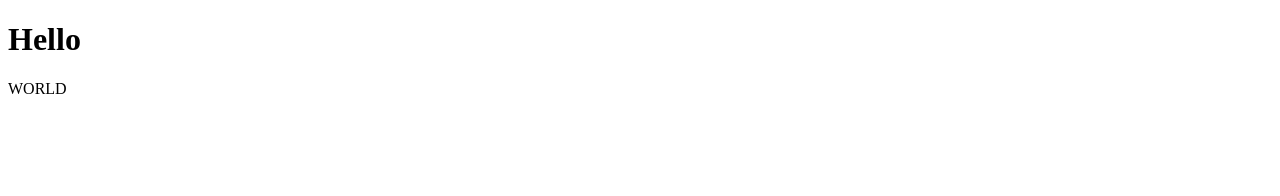
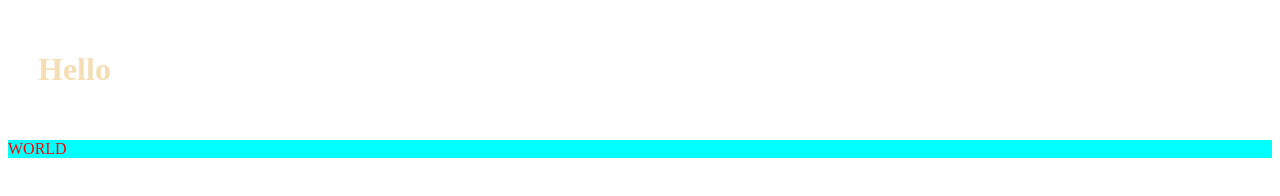
Before and after one commit to BALERA304/GITcheck, a plain HTML site: page index.html in a window 1280 px wide. Drawn offline with Linux system fonts and the light colour scheme.

Commit message:
изменил scss

```diff
--- a/style.scss
+++ b/style.scss
@@ -3,7 +3,9 @@ body {
 }
 h1 {
     color: wheat;
+    padding: 30px;
 }
 p {
     color: red;
+    background-color: aqua;
 }
```
Also changed, not shown: style.css, 1 other file.
